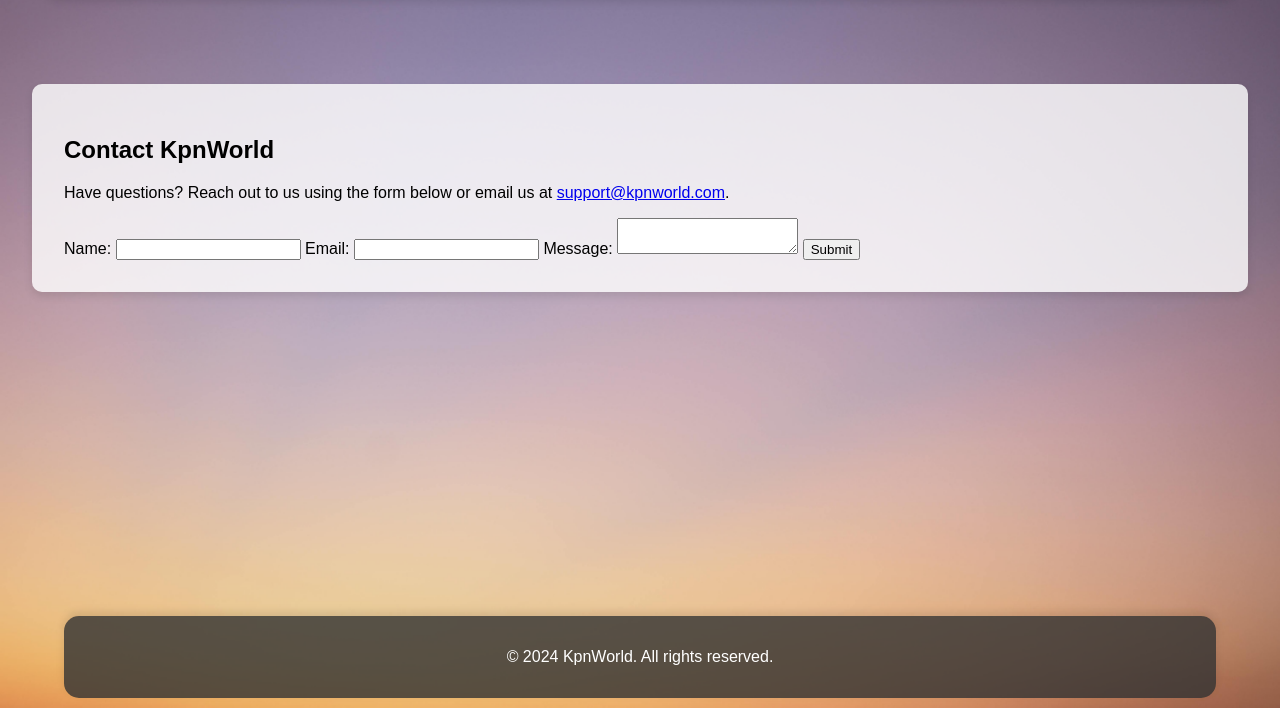
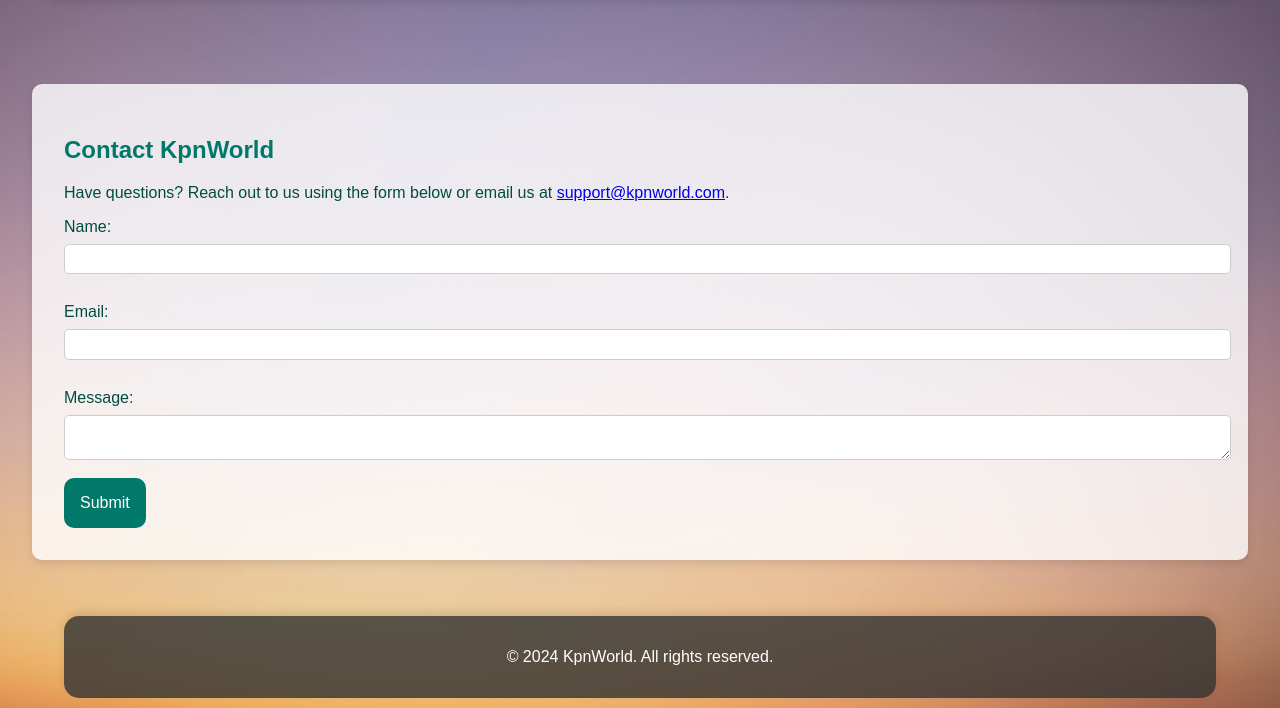
Before and after one commit to KpnWorld/Cloud, a plain HTML site: page contact.html in a window 1280 px wide. Shown: the part 92-800 px from the top of the page. Drawn offline with Linux system fonts and the light colour scheme.

Commit message:
Update styles.css

```diff
--- a/styles.css
+++ b/styles.css
@@ -220,3 +220,49 @@ footer p {
 #create-account input[type="submit"]:hover {
     background-color: #004d40;
 }
+
+/* Contact Section */
+#contact {
+    padding: 2em;
+    border-radius: 10px;
+    background-color: rgba(255, 255, 255, 0.8); /* Slight transparency for text readability */
+    box-shadow: 0 4px 8px rgba(0, 0, 0, 0.1); /* Subtle shadow */
+}
+
+#contact h2 {
+    color: #00796b;
+}
+
+#contact p {
+    color: #004d40;
+}
+
+#contact label {
+    display: block;
+    margin: 1em 0 0.5em;
+    color: #004d40;
+}
+
+#contact input[type="text"],
+#contact input[type="email"],
+#contact textarea {
+    width: 100%;
+    padding: 0.5em;
+    margin-bottom: 1em;
+    border: 1px solid #ccc;
+    border-radius: 5px;
+}
+
+#contact input[type="submit"] {
+    background-color: #00796b;
+    color: white;
+    padding: 1em;
+    border: none;
+    border-radius: 10px;
+    cursor: pointer;
+    font-size: 1em;
+}
+
+#contact input[type="submit"]:hover {
+    background-color: #004d40;
+}
```
